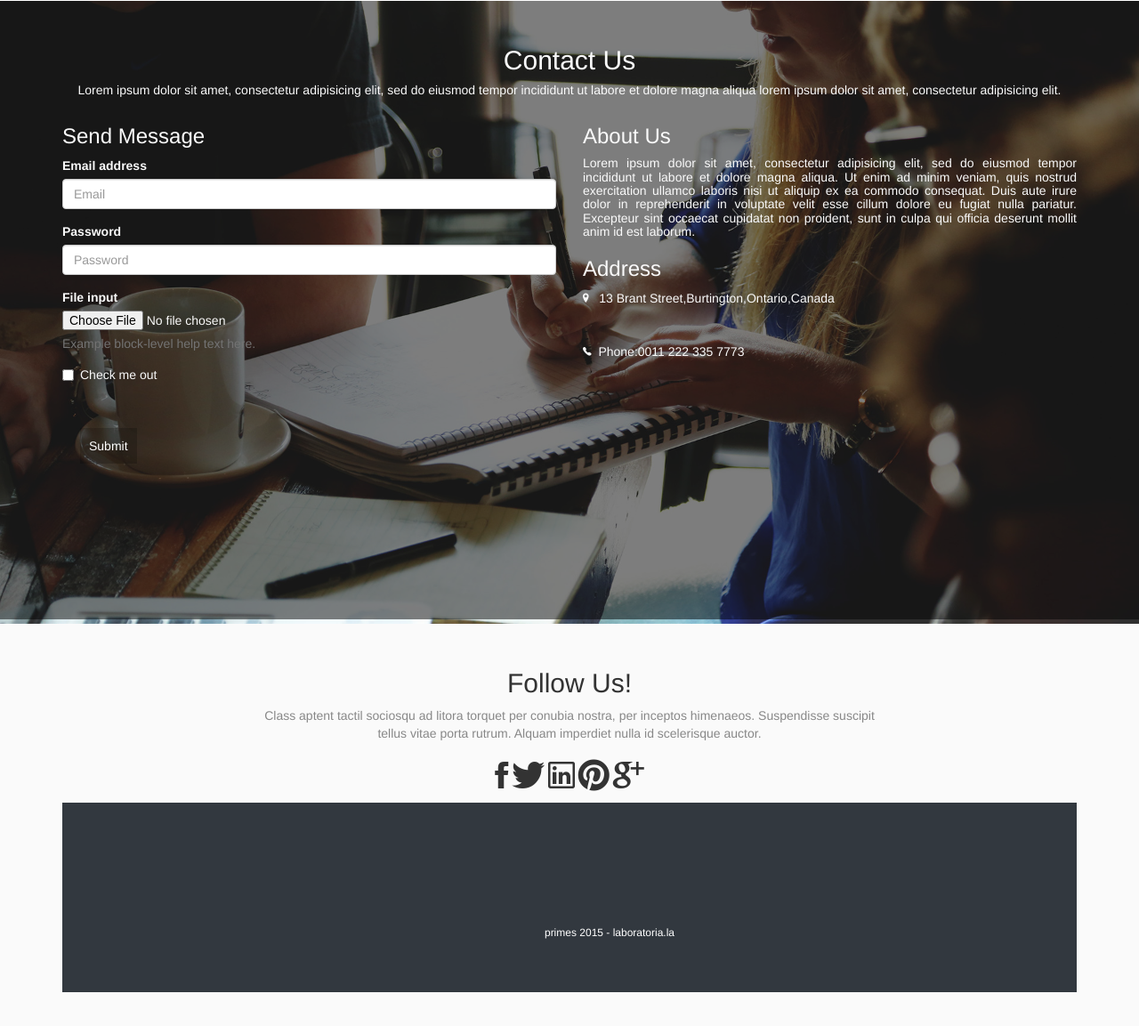
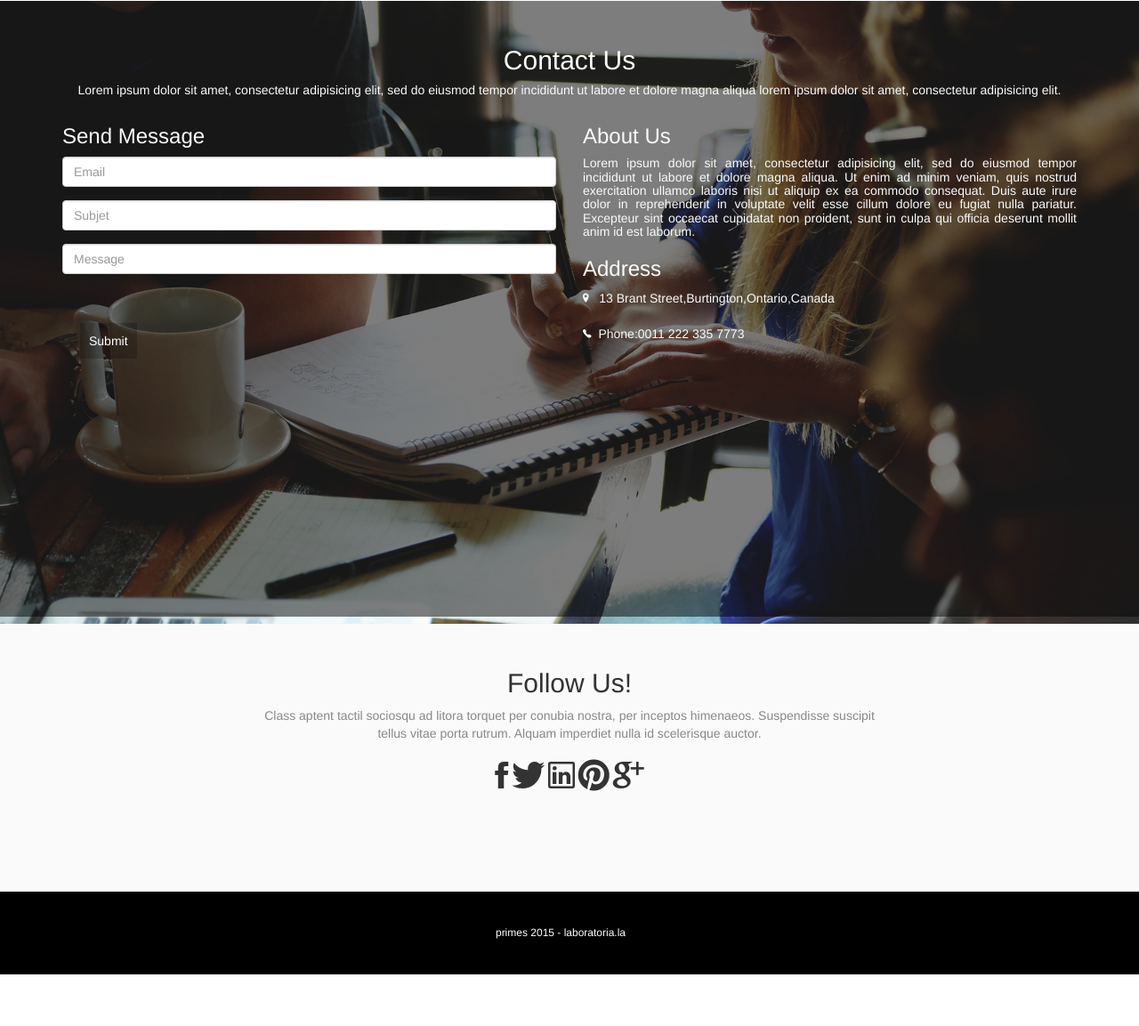
Before and after one commit to RaquelSumire/Prime-Themes, a plain HTML site: page index.html in a window 1280 px wide. Shown: the part 5450-6603 px from the top of the page at 89% size. After the commit the page ends 6545 px from the top, so only its background shows below. Drawn offline with Linux system fonts and the light colour scheme; files whose address does not match are found by name.

Commit message:
Corregido

```diff
--- a/css/main.css
+++ b/css/main.css
@@ -235,9 +235,10 @@ hr{
 	padding: 30px 0px 100px 0px;
 }
 /*contacto*/
-#seccion-11{
-	background: #32383f;
+.footer{
+	background: black;
 	color:#fff;
 	height: 100%;
-	padding: 130px 50px 50px 30px;
+	padding: 30px 50px 30px 30px;
+	text-align: center;
 }
--- a/index.html
+++ b/index.html
@@ -308,7 +308,7 @@
 <div id="seccion-9">
   <div id="filtro">
     <div class="container">
-    <section style="padding:30px 0px 175px 0px">
+    <section style="padding:30px 0px 290px 0px">
       <div class="row">
         <div class="col-sm-12">
             <h2 style="text-align: center">Contact Us</h2>
@@ -321,22 +321,13 @@
             <h3 style="">Send Message</h3>
           <form>
             <div class="form-group">
-              <label for="exampleInputEmail1">Email address</label>
               <input type="email" class="form-control" id="exampleInputEmail1" placeholder="Email">
             </div>
             <div class="form-group">
-              <label for="exampleInputPassword1">Password</label>
-              <input type="password" class="form-control" id="exampleInputPassword1" placeholder="Password">
+              <input type="password" class="form-control" id="exampleInputPassword1" placeholder="Subjet">
             </div>
             <div class="form-group">
-              <label for="exampleInputFile">File input</label>
-              <input type="file" id="exampleInputFile">
-              <p class="help-block">Example block-level help text here.</p>
-            </div>
-            <div class="checkbox">
-              <label>
-                <input type="checkbox"> Check me out
-              </label>
+              <input type="password" class="form-control" id="exampleInputPassword1" placeholder="Message">
             </div>
             <button type="submit" class="btn btn-default">Submit</button>
           </form>
@@ -350,7 +341,7 @@
             cillum dolore eu fugiat nulla pariatur. Excepteur sint occaecat cupidatat non
             proident, sunt in culpa qui officia deserunt mollit anim id est laborum.</h5>
             <h3>Address</h3>
-            <span class="ion-location"> &nbsp; 13 Brant Street,Burtington,Ontario,Canada</span><br><br><br>
+            <span class="ion-location"> &nbsp; 13 Brant Street,Burtington,Ontario,Canada</span><br><br>
             <span class="ion-ios-telephone"> &nbsp;Phone:0011 222 335 7773</span>
         </div>
       </div>
@@ -370,12 +361,12 @@
         <span class="ion-social-linkedin-outline" id="iconos3"></span>
         <span class="ion-social-pinterest" id="iconos3"></span>
         <span class="ion-social-googleplus" id="iconos3"></span>
-      <div>
+      </div>
     </div>
   </div>
 </div>
 <!--Footer-->
-<div id="seccion-11">
+<div class="footer">
   <div class="container">
     <div class="row">
       <div class="col-sm-12">
```
